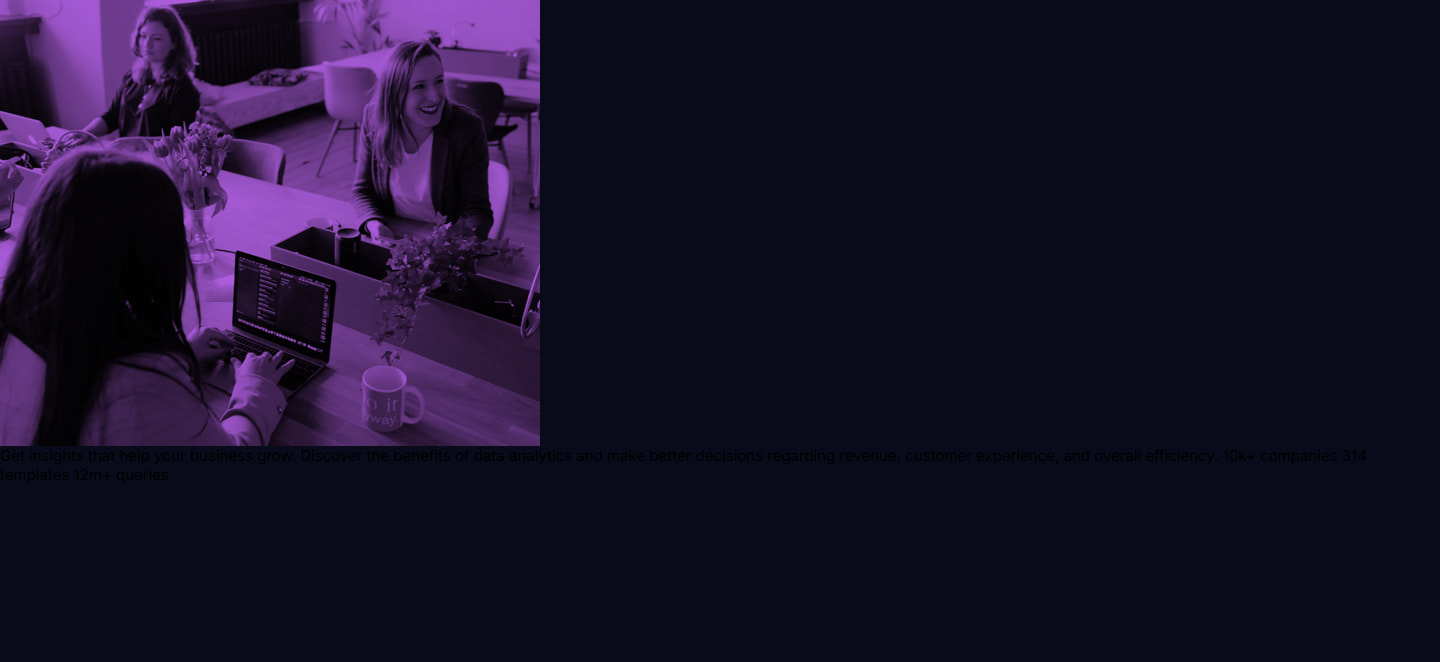
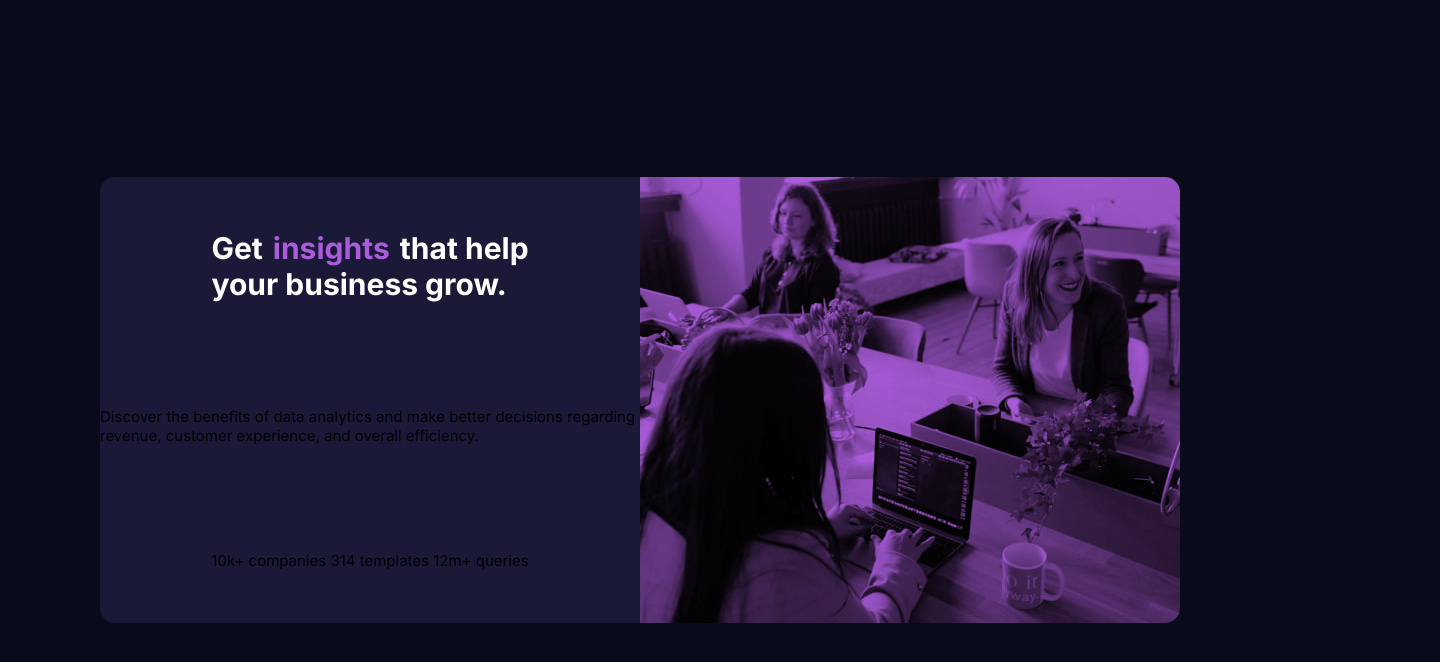
Before and after one commit to mseob/stats-preview-card, a plain HTML site: page index.html in a window 1280 px wide. Shown: the whole page, 1440 px wide, since content can reach past the window. Drawn offline with Linux system fonts and the light colour scheme.

Commit message:
Main Box & head

```diff
--- a/index.html
+++ b/index.html
@@ -15,15 +15,29 @@
 </head>
 <body>
   <main>
+    <div class="contents">
+      <div class="head">
+        <div class="headTop"><h1>Get </h1><h1 class="highlight">insights</h1>
+          <h1>that help</h1>
+        </div>
+        <div class="headBottom"><h1>your business grow.</h1></div>
+
+      </div>
+      <div class="mid">
+        Discover the benefits of data analytics and make better decisions regarding revenue, customer
+      experience, and overall efficiency.
+      </div>
+      <div class="bottom">
+        10k+ companies
+      314 templates
+      12m+ queries
+      </div>
+
+
+
+      </div>
     <div class="imgBox"></div>
-    <div>    Get insights that help your business grow.
 
-      Discover the benefits of data analytics and make better decisions regarding revenue, customer
-      experience, and overall efficiency.
-
-      10k+ companies
-      314 templates
-      12m+ queries</div>
 
   </main>
 
--- a/style.css
+++ b/style.css
@@ -5,11 +5,18 @@
   font-size: 15px;
 }
 body {
+  height: 100vh;
   background-color: hsl(233, 47%, 7%);
+  display: flex;
+  justify-content: center;
+  align-items: center;
 }
 main {
-  width: 1440px;
-  height: 70vh;
+  height: 446px;
+  width: 1080px;
+  display: flex;
+  border-radius: 15px;
+  overflow: hidden;
 }
 .imgBox {
   width: 540px;
@@ -18,3 +25,30 @@ main {
   background-color: hsl(277, 64%, 61%);
   background-blend-mode: multiply;
 }
+.contents {
+  display: flex;
+  flex-direction: column;
+  align-items: center;
+  justify-content: space-around;
+  width: 540px;
+  height: 446px;
+  background-color: hsl(244, 38%, 16%);
+}
+.head {
+  display: flex;
+  flex-direction: column;
+  color: hsl(0, 0%, 100%);
+}
+.headTop {
+  display: flex;
+}
+h1 {
+  font-size: 30px;
+}
+h1:nth-child(1) {
+  margin-right: 10px;
+}
+.highlight {
+  color: hsl(277, 64%, 61%);
+  margin-right: 10px;
+}
```
